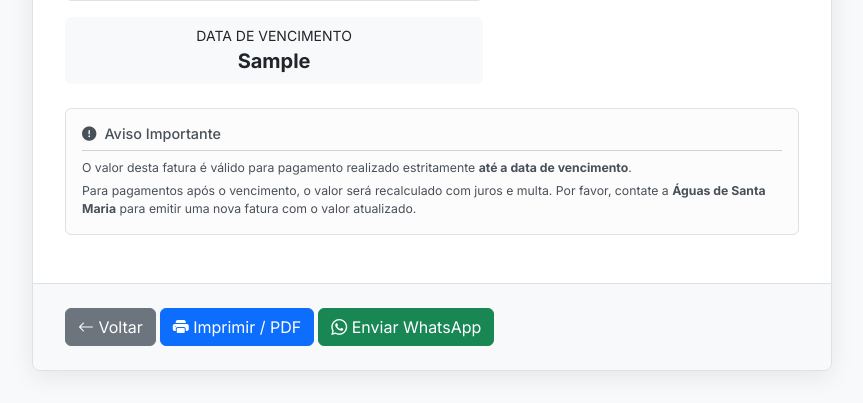
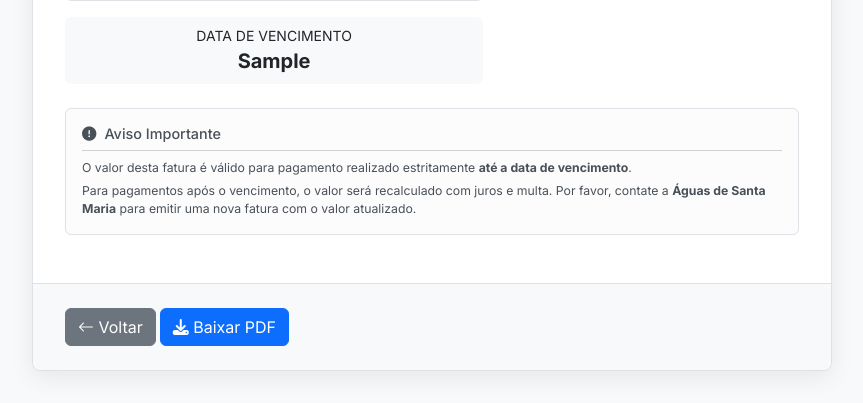
Before and after one commit to agua-2025/sistema-agua, a Flask app: template templates/comprovante_leitura.html in a window 1280 px wide. Shown: the part 628-1031 px from the top of the page, without its empty margins (208-1071 px from the left). Run offline with Flask 3, Linux system fonts and the light colour scheme; the template is opened without the code that fills it: most values are stand-ins (such as "Sample title", 1, 10 or a date in 2020); grey boxes marked "Sample" are stand-in pictures.

Commit message:
ajustando editar leitura6

```diff
--- a/app.py
+++ b/app.py
@@ -1999,27 +1999,44 @@ def get_image_base64_string(foto_filename):
         app.logger.error(f"Erro ao baixar a imagem '{foto_filename}' diretamente do S3: {e}")
         return None
 
-#-------Visualizar e Baixar PDF da Leitura----------------------------
+#-------Visualizar e Baixar PDF da Leitura (VERSÃO COM NOME DE ARQUIVO DINÂMICO)-------
+# Em app.py, substitua a função inteira por esta
 @app.route('/download-leitura-pdf/<int:leitura_id>')
-# @login_required  <-- REMOVIDO para que o link funcione para o cliente
 def download_leitura_pdf(leitura_id):
+    """
+    Gera e força o download de um PDF para uma leitura específica,
+    com um nome de arquivo dinâmico e profissional.
+    """
+    # 1. Busca todos os dados necessários usando a função que já funciona
     contexto = _get_fatura_contexto(leitura_id)
     if not contexto:
         return "Leitura não encontrada.", 404
 
-    contexto['leitura']['foto_hidrometro_base64'] = get_image_base64_string(contexto['leitura'].get('foto_hidrometro'))
-
-    html_string = render_template('comprovante_leitura.html', **contexto)
-
+    # 2. Prepara o nome do arquivo a partir dos dados do contexto
     try:
-        pdf = HTML(string=html_string).write_pdf()
-        response = make_response(pdf)
+        leitura_info = contexto['leitura']
+        nome_cliente = re.sub(r'[^\w\s-]', '', leitura_info.get('cliente_nome', 'Cliente')).strip().replace(' ', '_')
+        data_leitura = leitura_info.get('data_leitura_atual').strftime('%d-%m-%Y')
+        nome_arquivo = f"Comprovante-{nome_cliente}-{data_leitura}.pdf"
+    except Exception as e:
+        app.logger.error(f"Erro ao criar nome de arquivo dinâmico: {e}")
+        nome_arquivo = f"comprovante_{leitura_id}.pdf"
+
+    # 3. Renderiza o HTML do comprovante
+    html_string = render_template('comprovante_leitura.html', is_pdf=True, **contexto)
+
+    # 4. Gera o PDF e o envia com o nome de arquivo correto
+    try:
+        pdf_bytes = HTML(string=html_string).write_pdf()
+        response = make_response(pdf_bytes)
         response.headers['Content-Type'] = 'application/pdf'
-        response.headers['Content-Disposition'] = f'inline; filename=comprovante_leitura_{leitura_id}.pdf'
+        response.headers['Content-Disposition'] = f'attachment; filename="{nome_arquivo}"'
         return response
     except Exception as e:
-        app.logger.error(f"Erro ao gerar PDF do comprovante de leitura {leitura_id}: {e}", exc_info=True)
-        return "Erro ao gerar PDF.", 500
+        app.logger.error(f"Erro ao gerar PDF para leitura {leitura_id}: {e}", exc_info=True)
+        flash("Ocorreu um erro ao tentar gerar o PDF do comprovante.", "danger")
+        return redirect(url_for('comprovante_leitura', leitura_id=leitura_id))
+
 
 # --- Relatório de Unidades (VERSÃO FINAL REESTRUTURADA) ---
 @app.route('/relatorio-unidades') # URL ATUALIZADA
--- a/templates/comprovante_leitura.html
+++ b/templates/comprovante_leitura.html
@@ -408,17 +408,12 @@
         <a href="{{ url_for('listar_leituras') }}" class="btn btn-secondary"
           ><i class="bi bi-arrow-left"></i> Voltar</a
         >
-        <button onclick="window.print()" class="btn btn-primary">
-          <i class="bi bi-printer-fill"></i> Imprimir / PDF
-        </button>
-        {% if whatsapp_phone_number %}
         <a
-          href="https://wa.me/{{ whatsapp_phone_number }}?text={{ whatsapp_message }}"
-          target="_blank"
-          class="btn btn-success"
-          ><i class="bi bi-whatsapp"></i> Enviar WhatsApp</a
+          href="{{ url_for('download_leitura_pdf', leitura_id=leitura.id) }}"
+          class="btn btn-primary"
         >
-        {% endif %}
+          <i class="fas fa-download"></i> Baixar PDF
+        </a>
       </div>
     </div>
   </body>
```
